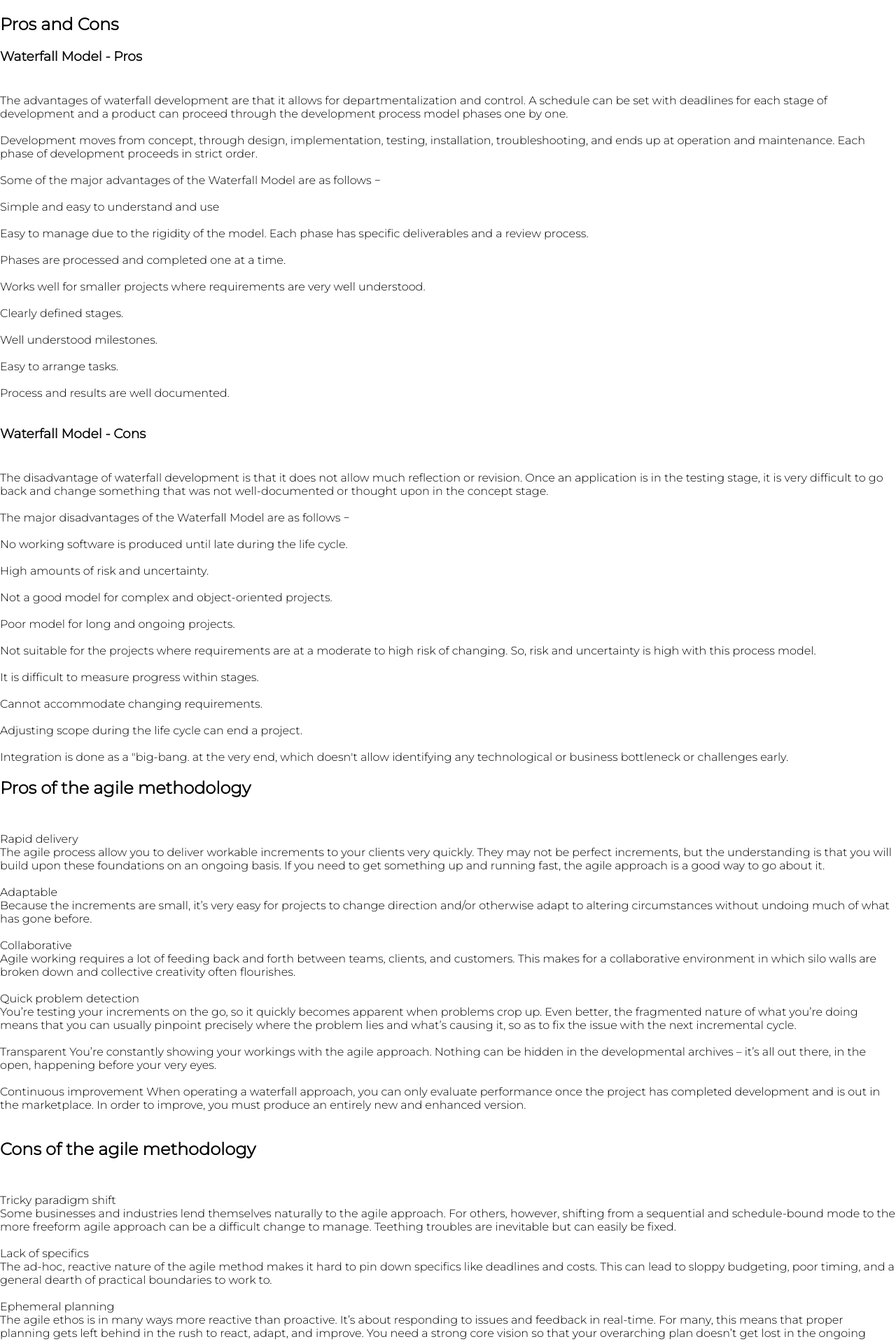
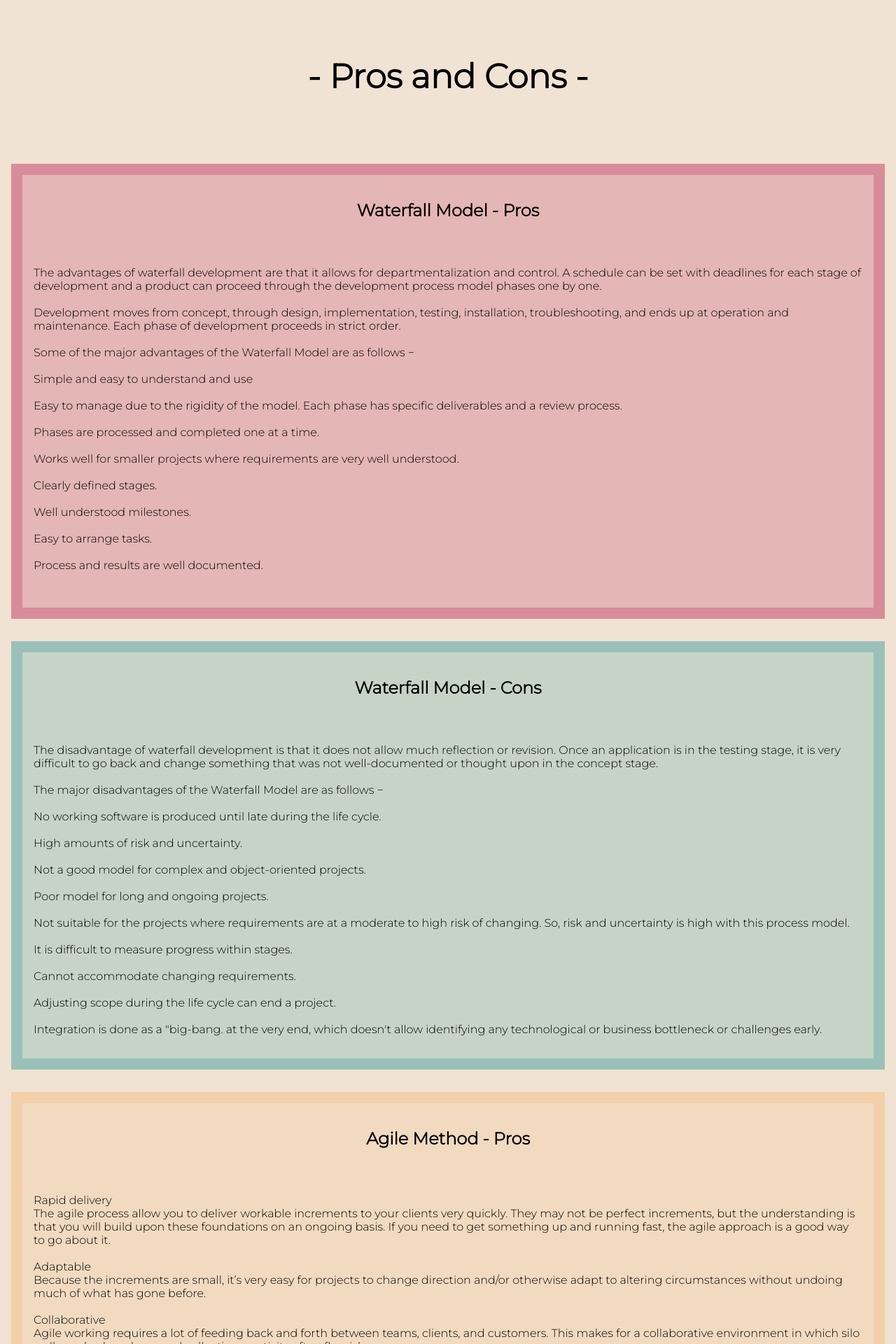
Before and after one commit to Hmac1921/inlamning-agila-metod, a React (Create React App) app: page /prosAndCons in a window 1280 px wide. Shown: the top 1920 px of the page at 70% size. Built offline with nearby package versions, Linux system fonts and the light colour scheme.

Commit message:
#15 css added to pros and cons

```diff
--- a/src/pages/ProsAndCons.jsx
+++ b/src/pages/ProsAndCons.jsx
@@ -3,10 +3,11 @@ import styles from '../pages/ProsAndCons.module.css'
 
 function ProsAndCons() {
     return (
-        <article>
-            <h2>Pros and Cons</h2>
-            <section>
-                <h3> Waterfall Model - Pros<br /><br /></h3>
+        <article className={styles.outer}>
+            <section className={styles.headLine}><h1> - Pros and Cons -</h1></section>
+
+            <section className={styles.waterfallPros}>
+                <h2> Waterfall Model - Pros<br /><br /></h2>
                 <p> The advantages of waterfall development are that it allows for departmentalization and control. A schedule can be set with deadlines for each stage of development and a product can proceed through the development process model phases one by one.<br /><br />
 
                     Development moves from concept, through design, implementation, testing, installation, troubleshooting, and ends up at operation and maintenance. Each phase of development proceeds in strict order.<br /><br />
@@ -30,8 +31,8 @@ function ProsAndCons() {
                     Process and results are well documented.<br /><br />
                 </p>
             </section>
-            <section>
-                <h3> Waterfall Model - Cons<br /><br /></h3>
+            <section className={styles.waterfallCons}>
+                <h2> Waterfall Model - Cons<br /><br /></h2>
                 <p>
                     The disadvantage of waterfall development is that it does not allow much reflection or revision. Once an application is in the testing stage, it is very difficult to go back and change something that was not well-documented or thought upon in the concept stage.<br /><br />
 
@@ -57,8 +58,8 @@ function ProsAndCons() {
                 </p>
 
             </section>
-            <section>
-                <h2>Pros of the agile methodology<br /><br /></h2>
+            <section className={styles.agilePros}>
+                <h2>Agile Method - Pros<br /><br /></h2>
                 <p>
                     Rapid delivery<br />
                     The agile process allow you to deliver workable increments to your clients very quickly. They may not be perfect increments, but the understanding is that you will build upon these foundations on an ongoing basis. If you need to get something up and running fast, the agile approach is a good way to go about it.<br /><br />
@@ -79,8 +80,8 @@ function ProsAndCons() {
                     When operating a waterfall approach, you can only evaluate performance once the project has completed development and is out in the marketplace. In order to improve, you must produce an entirely new and enhanced version.<br /><br />
                 </p>
             </section>
-            <section>
-                <h2>Cons of the agile methodology<br /><br /></h2>
+            <section className={styles.agileCons}>
+                <h2>Agile Method - Cons<br /><br /></h2>
                 <p>
                     Tricky paradigm shift<br />
                     Some businesses and industries lend themselves naturally to the agile approach. For others, however, shifting from a sequential and schedule-bound mode to the more freeform agile approach can be a difficult change to manage. Teething troubles are inevitable but can easily be fixed.<br /><br />
@@ -96,8 +97,10 @@ function ProsAndCons() {
 
                     While it is perfectly possible to be both agile and cohesive, it takes strong leadership and a consistent strategy to keep everyone and every increment working towards the same vision.<br /><br /></p>
             </section>
+            <section className={styles.buttonStyle}>
+                <Link to={'/'}> <input className={styles.button} type="button" value="Back to start" /> </Link>
+            </section>
 
-            <Link to={'/'}> <input className={styles.button} type="button" value="Back to start" /> </Link>
 
         </article>
 
--- a/src/pages/ProsAndCons.module.css
+++ b/src/pages/ProsAndCons.module.css
@@ -1,3 +1,64 @@
+.outer {
+    background-color: #F1E3D3;
+    display: flex;
+    flex-direction: column;
+}
+
+.headLine {
+    display: flex;
+    flex-direction: column;
+    align-items: center;
+    padding: 1rem;
+    margin: 1rem;
+}
+
+.waterfallPros {
+    border: solid 1rem #D88C9A;
+    background-color: #d88c9a82;
+    display: flex;
+    flex-direction: column;
+    align-items: center;
+    padding: 1rem;
+    margin: 1rem;
+}
+
+.waterfallCons {
+    border: solid 1rem #99C1B9;
+    background-color: #99c1b97b;
+    display: flex;
+    flex-direction: column;
+    align-items: center;
+    padding: 1rem;
+    margin: 1rem;
+
+}
+
+.agilePros {
+    border: solid 1rem #F2D0A9;
+    background-color: #f2d0a977;
+    display: flex;
+    flex-direction: column;
+    align-items: center;
+    padding: 1rem;
+    margin: 1rem;
+}
+
+.agileCons {
+    border: solid 1rem #8E7DBE;
+    background-color: #8e7dbe7c;
+    display: flex;
+    flex-direction: column;
+    align-items: center;
+    padding: 1rem;
+    margin: 1rem;
+}
+
+.buttonStyle {
+    display: flex;
+    flex-direction: column;
+    align-items: center;
+}
+
 .button {
     width: 15rem;
     height: 2rem;
```
